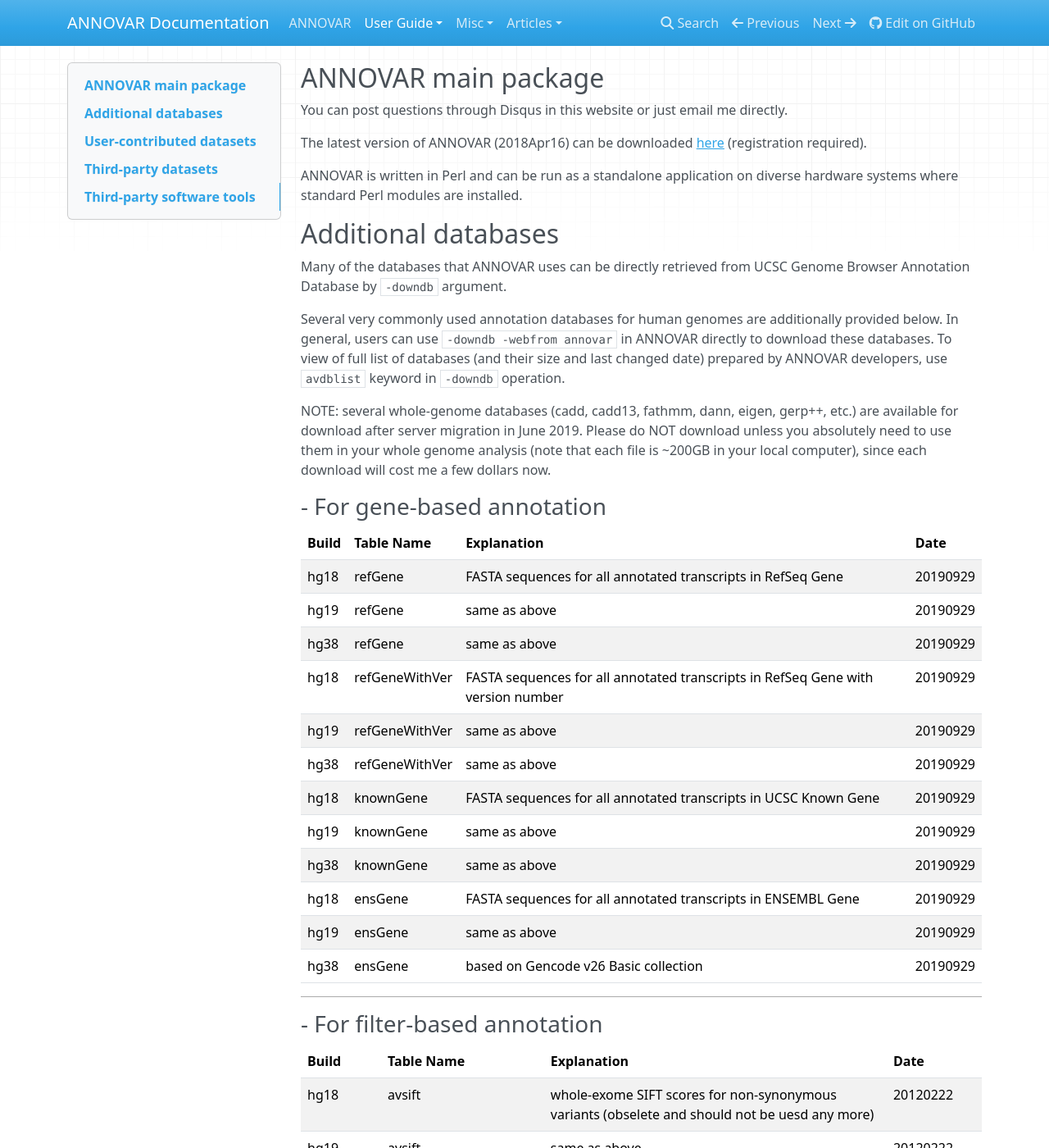
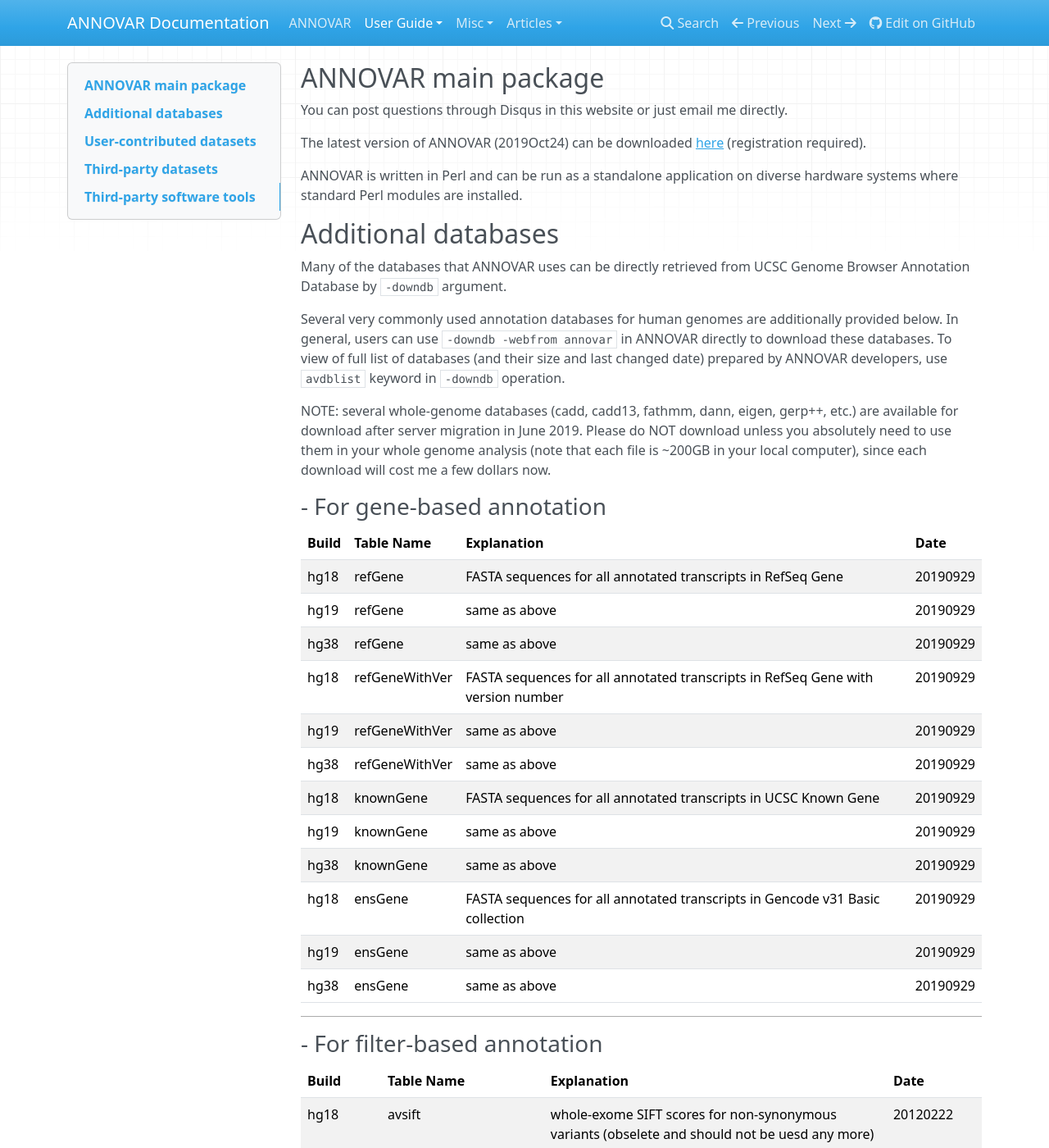
Before and after one commit to WGLab/doc-ANNOVAR, an MkDocs documentation site: the page built from docs/user-guide/download.md, in a window 1280 px wide and 1400 px high. Shown: the whole window at 82% size. Built offline with MkDocs 1.6.1, drawn with Linux system fonts in a browser that asks for light colours; nearby versions of some CDN libraries; comment, search, counter and statistics services are not loaded; old or Windows-style settings are respelled for this version of MkDocs.

Commit message:
Update download.md

```diff
--- a/docs/user-guide/download.md
+++ b/docs/user-guide/download.md
@@ -2,7 +2,7 @@
 
 You can post questions through Disqus in this website or just email me directly.
 
-The latest version of ANNOVAR (2018Apr16) can be downloaded [here](http://download.openbioinformatics.org/annovar_download_form.php) (registration required).
+The latest version of ANNOVAR (2019Oct24) can be downloaded [here](http://download.openbioinformatics.org/annovar_download_form.php) (registration required).
 
 ANNOVAR is written in Perl and can be run as a standalone application on diverse hardware systems where standard Perl modules are installed.
 
@@ -27,9 +27,9 @@ NOTE: several whole-genome databases (cadd, cadd13, fathmm, dann, eigen, gerp++,
 | hg18 | knownGene | FASTA sequences for all annotated transcripts in UCSC Known Gene | 20190929 |
 | hg19 | knownGene | same as above | 20190929 |
 | hg38 | knownGene | same as above | 20190929 |
-| hg18 | ensGene | FASTA sequences for all annotated transcripts in ENSEMBL Gene | 20190929 |
+| hg18 | ensGene | FASTA sequences for all annotated transcripts in Gencode v31 Basic collection | 20190929 |
 | hg19 | ensGene | same as above | 20190929 |
-| hg38 | ensGene | based on Gencode v26 Basic collection | 20190929 |
+| hg38 | ensGene | same as above | 20190929 |
 
 ---
 
```
